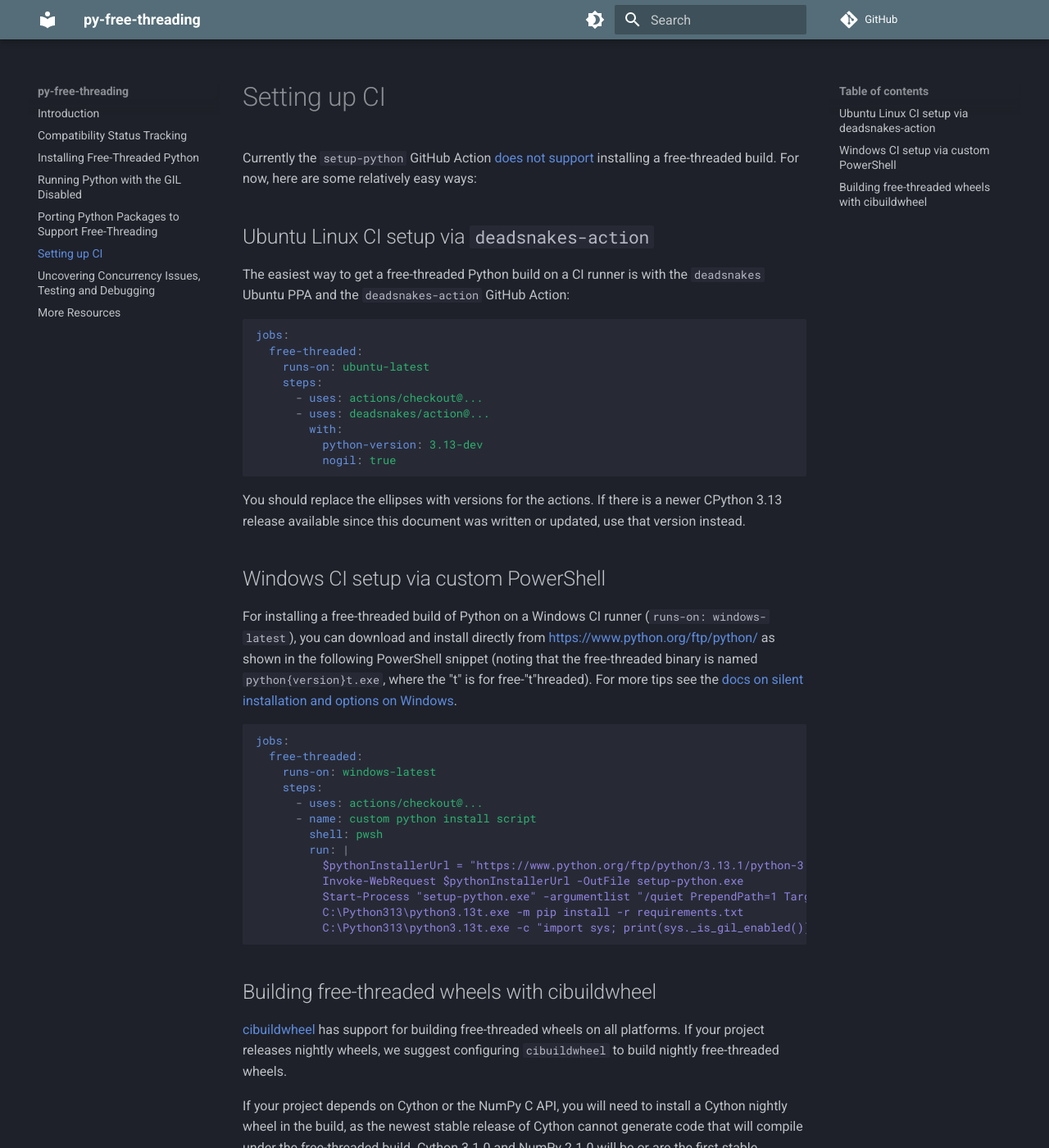
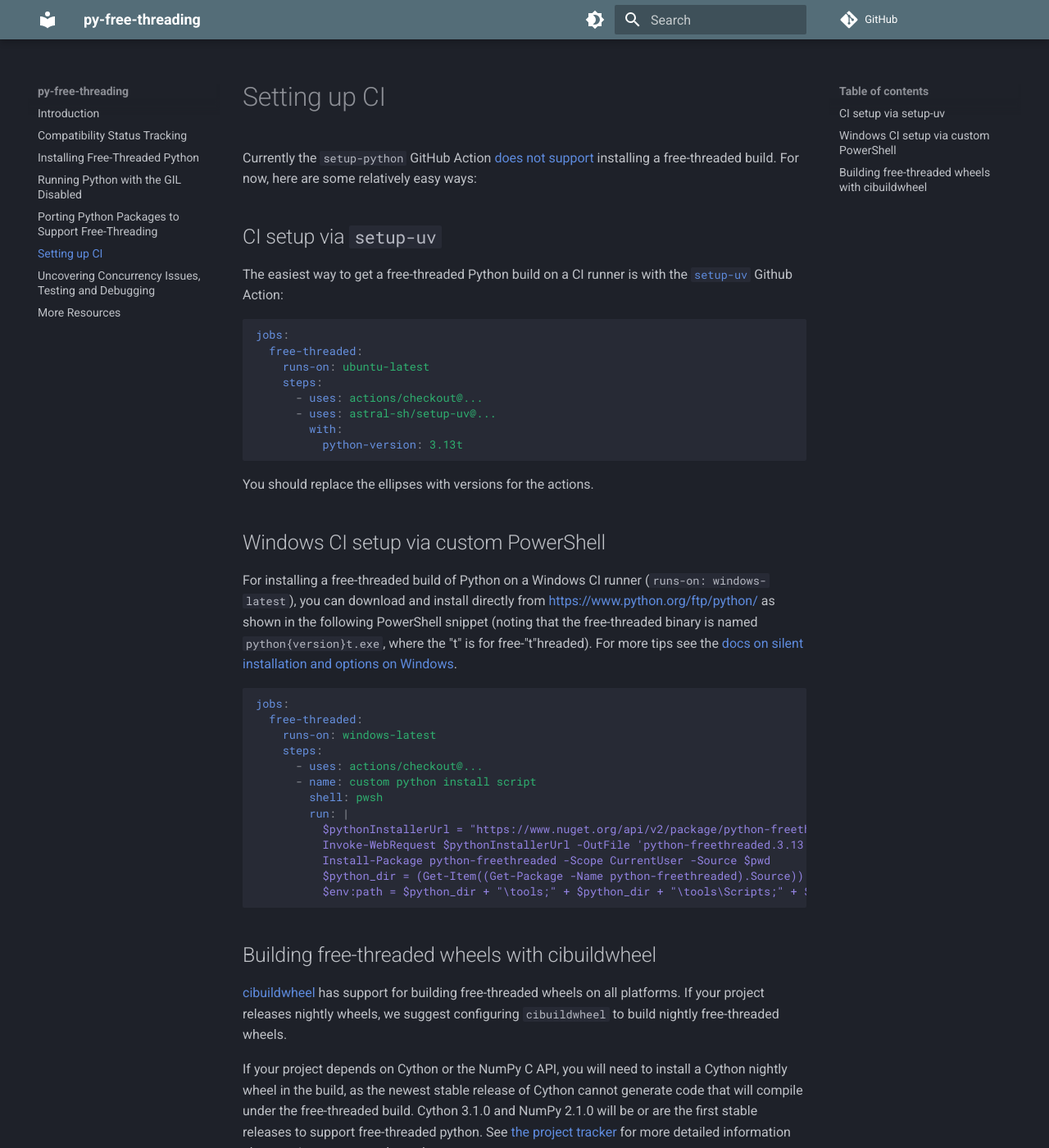
Before and after one commit to Quansight-Labs/free-threaded-compatibility, an MkDocs documentation site: the page built from docs/ci.md, in a window 1280 px wide and 1400 px high. Shown: the whole window at 82% size. Built offline with MkDocs 1.6.1 and Material for MkDocs 9.7.7, drawn with Linux system fonts in a browser that asks for light colours; comment, search, counter and statistics services are not loaded.

Commit message:
Update CI guide to use setup-uv and nuget

````diff
--- a/docs/ci.md
+++ b/docs/ci.md
@@ -4,10 +4,10 @@
 support](https://github.com/actions/setup-python/issues/771) installing a
 free-threaded build. For now, here are some relatively easy ways:
 
-## Ubuntu Linux CI setup via `deadsnakes-action`
+## CI setup via `setup-uv`
 
 The easiest way to get a free-threaded Python build on a CI runner is with the
-`deadsnakes` Ubuntu PPA and the `deadsnakes-action` GitHub Action:
+[`setup-uv`](https://github.com/astral-sh/setup-uv) Github Action:
 
 ```yaml
 jobs:
@@ -15,15 +15,12 @@
     runs-on: ubuntu-latest
     steps:
       - uses: actions/checkout@...
-      - uses: deadsnakes/action@...
+      - uses: astral-sh/setup-uv@...
         with:
-          python-version: 3.13-dev
-          nogil: true
+          python-version: 3.13t
 ```
 
-You should replace the ellipses with versions for the actions. If there is a
-newer CPython 3.13 release available since this document was written or
-updated, use that version instead.
+You should replace the ellipses with versions for the actions.
 
 ## Windows CI setup via custom PowerShell
 
@@ -44,11 +41,11 @@
       - name: custom python install script
         shell: pwsh
         run: |
-          $pythonInstallerUrl = "https://www.python.org/ftp/python/3.13.1/python-3.13.1-amd64.exe"
-          Invoke-WebRequest $pythonInstallerUrl -OutFile setup-python.exe
-          Start-Process "setup-python.exe" -argumentlist "/quiet PrependPath=1 TargetDir=C:\Python313 Include_freethreaded=1" -wait
-          C:\Python313\python3.13t.exe -m pip install -r requirements.txt
-          C:\Python313\python3.13t.exe -c "import sys; print(sys._is_gil_enabled())"
+          $pythonInstallerUrl = "https://www.nuget.org/api/v2/package/python-freethreaded/3.13.1'
+          Invoke-WebRequest $pythonInstallerUrl -OutFile 'python-freethreaded.3.13.1.nupkg'
+          Install-Package python-freethreaded -Scope CurrentUser -Source $pwd
+          $python_dir = (Get-Item((Get-Package -Name python-freethreaded).Source)).DirectoryName
+          $env:path = $python_dir + "\tools;" + $python_dir + "\tools\Scripts;" + $env:Path
 ```
 
 ## Building free-threaded wheels with cibuildwheel
````
